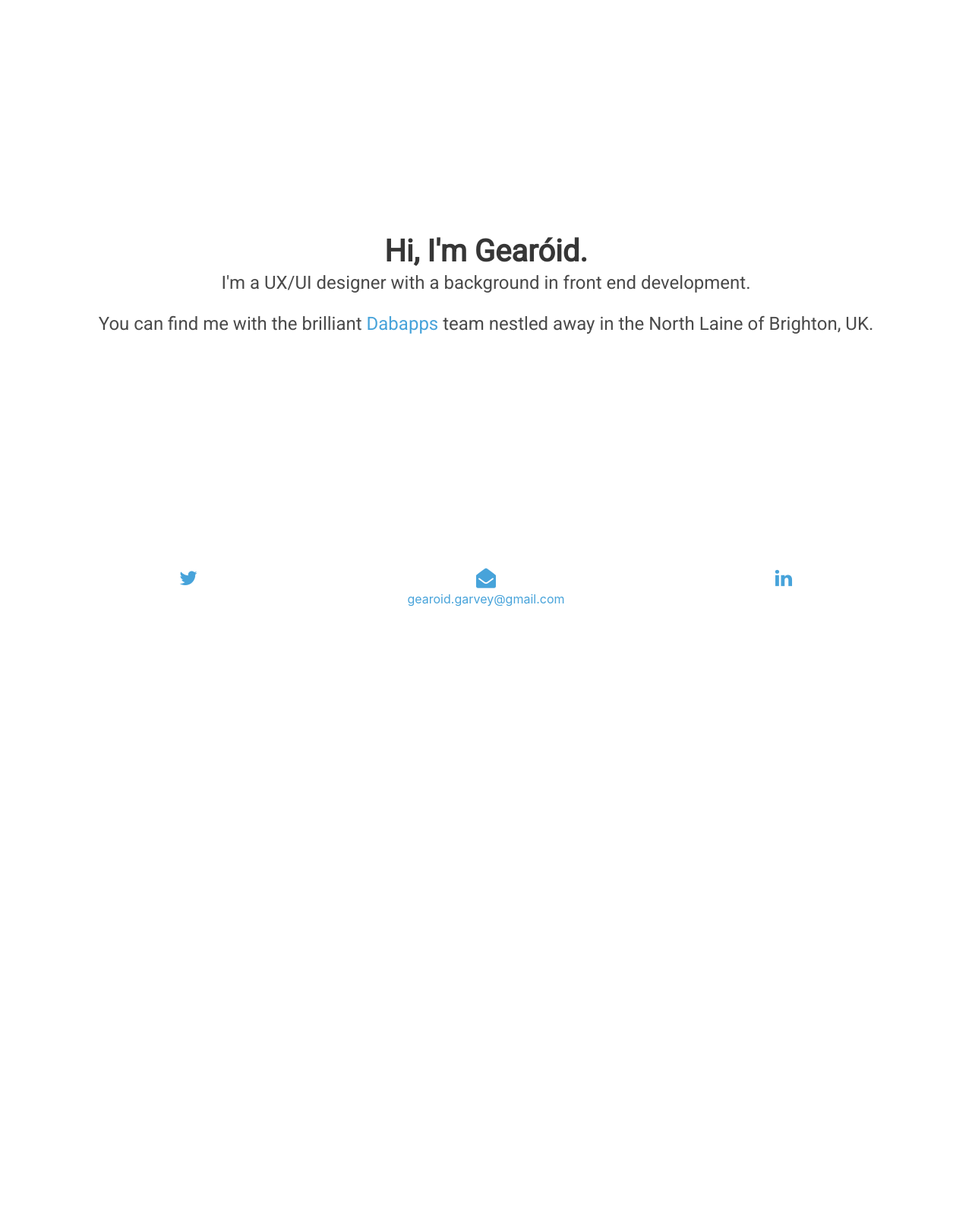
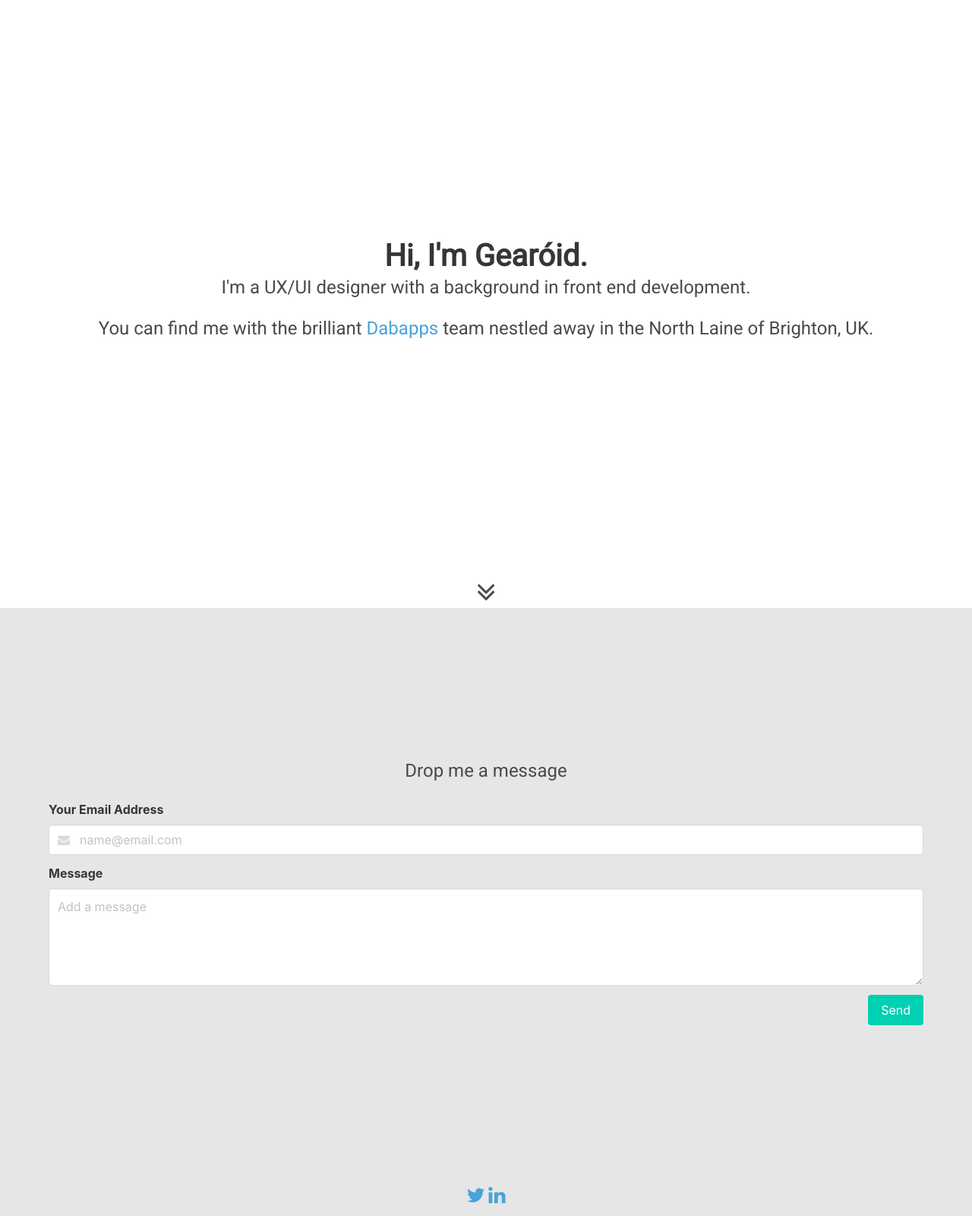
Before and after one commit to garvey/garvey.github.io, a PHP site: page / in a window 1280 px wide. Shown: the whole page at 76% size. Before the commit the page ends 798 px from the top, so only its background shows below. Run offline with PHP 8.4, Linux system fonts and the light colour scheme; some libraries are stand-ins or nearby versions.

Commit message:
add contact form to website

```diff
--- a/index.css
+++ b/index.css
@@ -13,7 +13,7 @@
   transform: rotatez(-30deg);
 }
 .hero-foot .tabs {
-  margin-bottom: 10px;
+  padding-bottom: 10px;
 }
 h1,
 h2,
@@ -36,6 +36,22 @@ a:hover {
   text-decoration: underline;
   color: #71b8e3;
 }
-.workshop {
-  background-color: #ed6a5a;
+.intro .fa {
+  text-align: center;
+  font-size: 40px;
+  display: block;
 }
+.intro .fa:hover {
+  -webkit-transform: scale(1.3);
+  -ms-transform: scale(1.3);
+  transform: scale(1.3);
+}
+.contact {
+  background-color: #e6e6e6;
+}
+.contact label {
+  text-align: left;
+}
+.contact button {
+  float: right;
+}
--- a/index.html
+++ b/index.html
@@ -18,7 +18,7 @@
   <body>
 
   <!-- Intro -->
-  <section class="hero is-fullheight">
+  <section class="hero is-fullheight intro">
 
     <div class="hero-body">
       <div class="container has-text-centered">
@@ -32,15 +32,47 @@
 
     <div class="hero-foot">
       <div class="container">
+        <i class="fa fa-angle-double-down" aria-hidden="true"></i>
+      </div>
+    </div>
+  </section>
 
-        <div class="columns social">
+  <!-- Contact -->
+  <section class="hero is-fullheight contact">
+
+    <div class="hero-body">
+      <div class="container has-text-centered">
+        <h4 class="subtitle is-4">Drop me a message</h4>
+        <form method="POST" action="http://formspree.io/gearoid.garvey@gmail.com">
+
+          <div class="field">
+            <label class="label">Your Email Address</label>
+            <div class="control has-icons-left has-icons-right">
+              <input class="input" name="email" type="text" placeholder="name@email.com" value="">
+              <span class="icon is-small is-left">
+                <i class="fa fa-envelope"></i>
+              </span>
+            </div>
+          </div>
+
+          <div class="field">
+            <label class="label">Message</label>
+            <div class="control">
+              <textarea class="textarea" name="message" placeholder="Add a message"></textarea>
+            </div>
+          </div>
+
+          <button class="button is-primary" type="submit">Send</button>
+        </form>
+      </div>
+    </div>
+
+    <div class="hero-foot">
+      <div class="container">
+
+        <div class="social">
           <div class="column">
             <a target="_blank" href="https://twitter.com/gearoidgarvey"><i class="fa fa-twitter" aria-hidden="true"></i></a>
-          </div>
-          <div class="column">
-            <a href="mailto:gearoid.garvey@gmail.com?subject=Email from website"><i class="fa fa-envelope-open" aria-hidden="true"></i><br /><span>gearoid.garvey@gmail.com</span>
-          </div>
-          <div class="column">
             <a target="_blank" href="https://www.linkedin.com/in/gearoid-garvey-0845a215"><i class="fa fa-linkedin" aria-hidden="true"></i></a>
           </div>
         </div>
--- a/less/footer.less
+++ b/less/footer.less
@@ -20,6 +20,6 @@
 
 .hero-foot {
   .tabs {
-    margin-bottom: 10px;
+    padding-bottom: 10px;
   }
 }
```
Also changed, not shown: less/general.less (+25 -2 lines).
